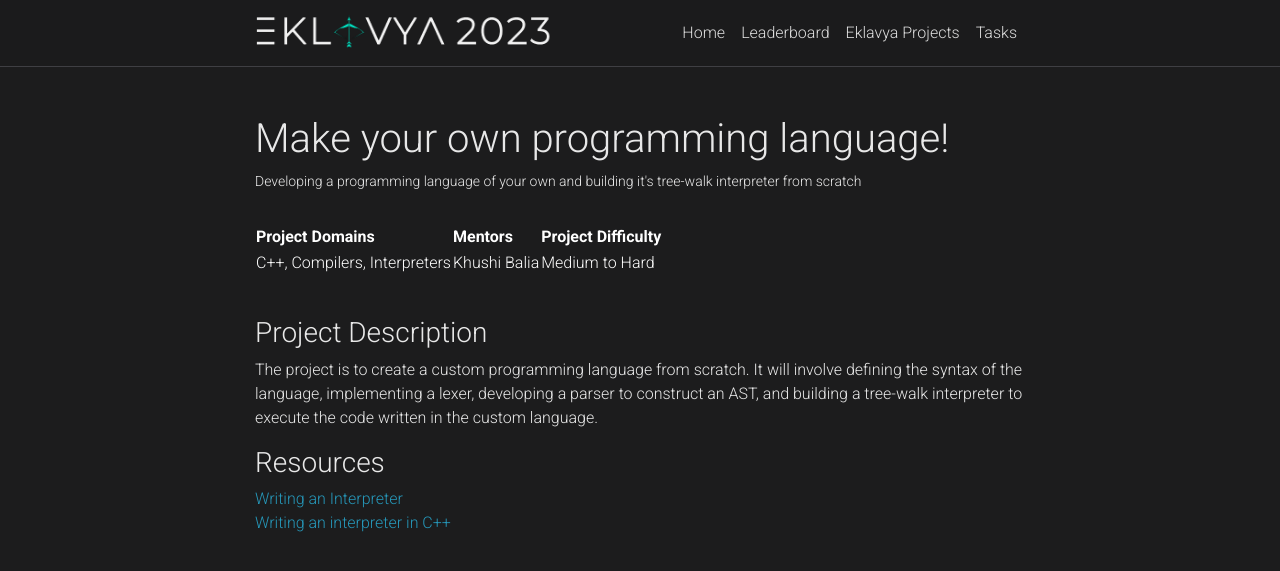
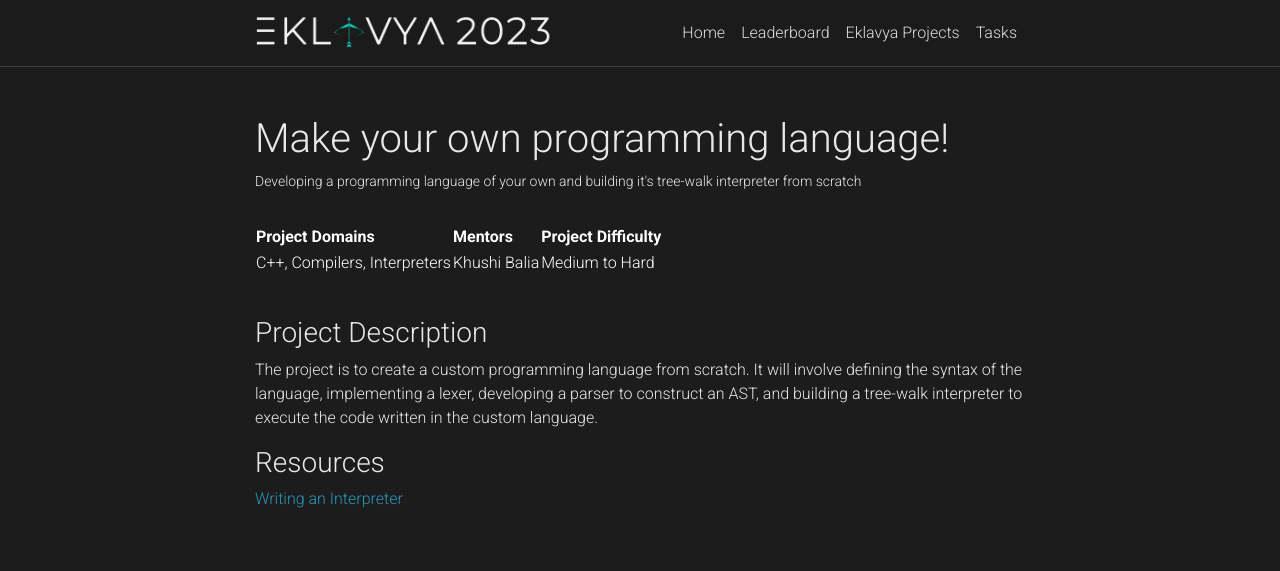
Before and after one commit to SRA-VJTI/eklavya.github.io, a Jekyll site: the page built from _projects/DIY_language.md, in a window 1280 px wide. Shown: the top 571 px of the page. Built offline with Jekyll 4.4.1, drawn with Linux system fonts in a browser that asks for light colours; comment, search, counter and statistics services are not loaded; a style sheet for code colours, icons or effects is not loaded.

Commit message:
Fixed References for DIY Language

```diff
--- a/_projects/DIY_language.md
+++ b/_projects/DIY_language.md
@@ -18,4 +18,3 @@ The project is to create a custom programming language from scratch. It will inv
 ### Resources
 
 [Writing an Interpreter](https://www.toptal.com/scala/writing-an-interpreter) <br>
-[Writing an interpreter in C++](https://www.youtube.com/watch?v=LCslqgM48D4) <br>
```
